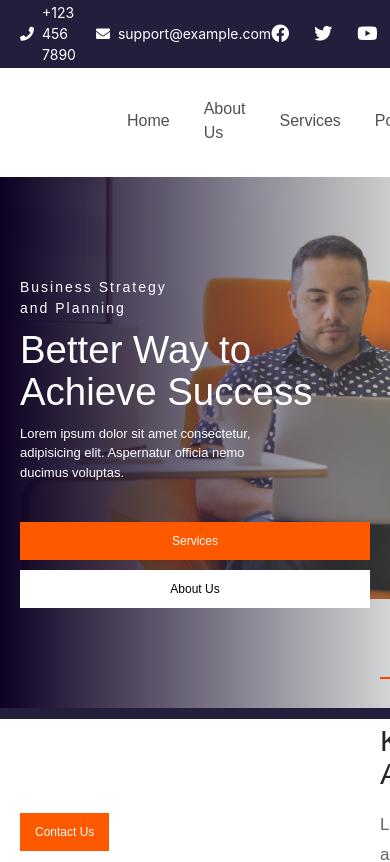
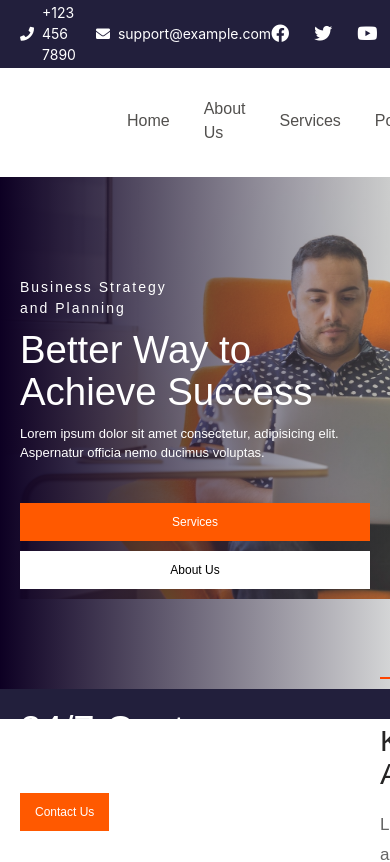
Before and after one commit to Mfonisorobert/Group-2-Website-Cloning, a React (Vite) app: page / in a window 390 px wide. Shown: the top 862 px of the page. Built offline with nearby package versions, Linux system fonts and the light colour scheme.

Commit message:
responsiveness

```diff
--- a/src/components/content/Hero.css
+++ b/src/components/content/Hero.css
@@ -162,7 +162,7 @@
 
     .hero__text h4 {
         font-size: 13px;
-        width:70%
+        width:100%
     }
 
     .btn1, .btn2, .btn3 {
```
